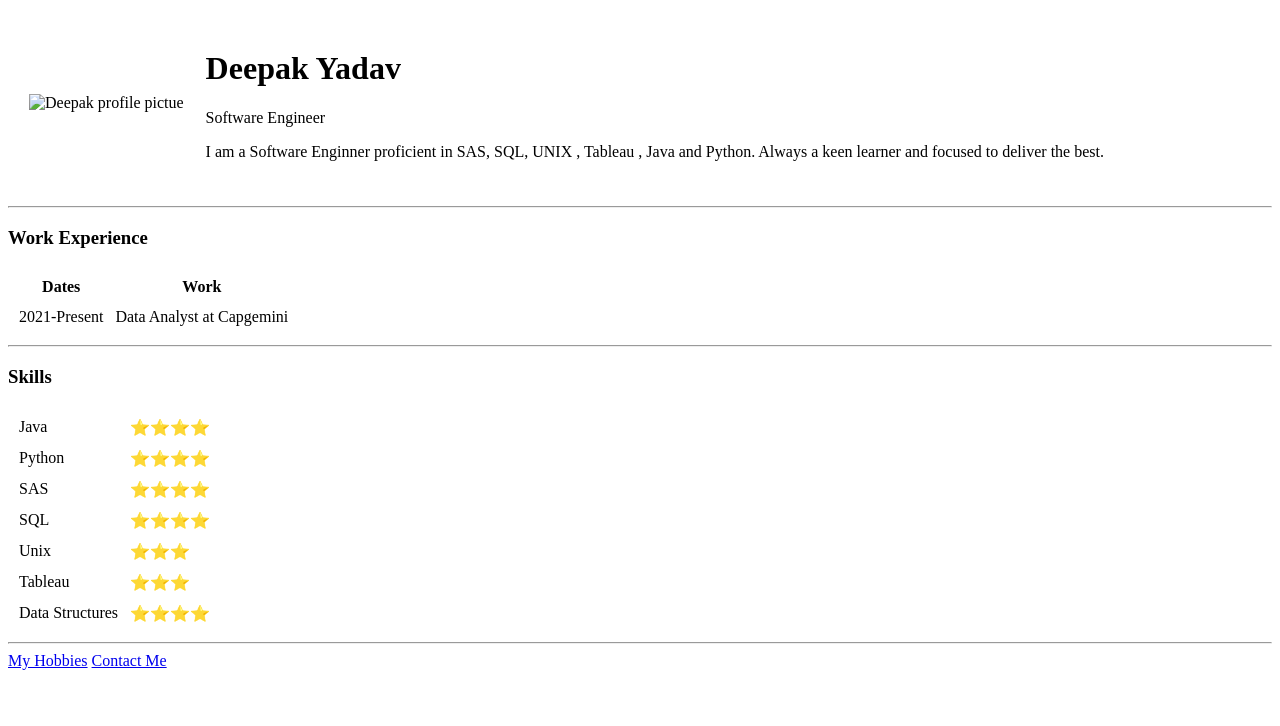
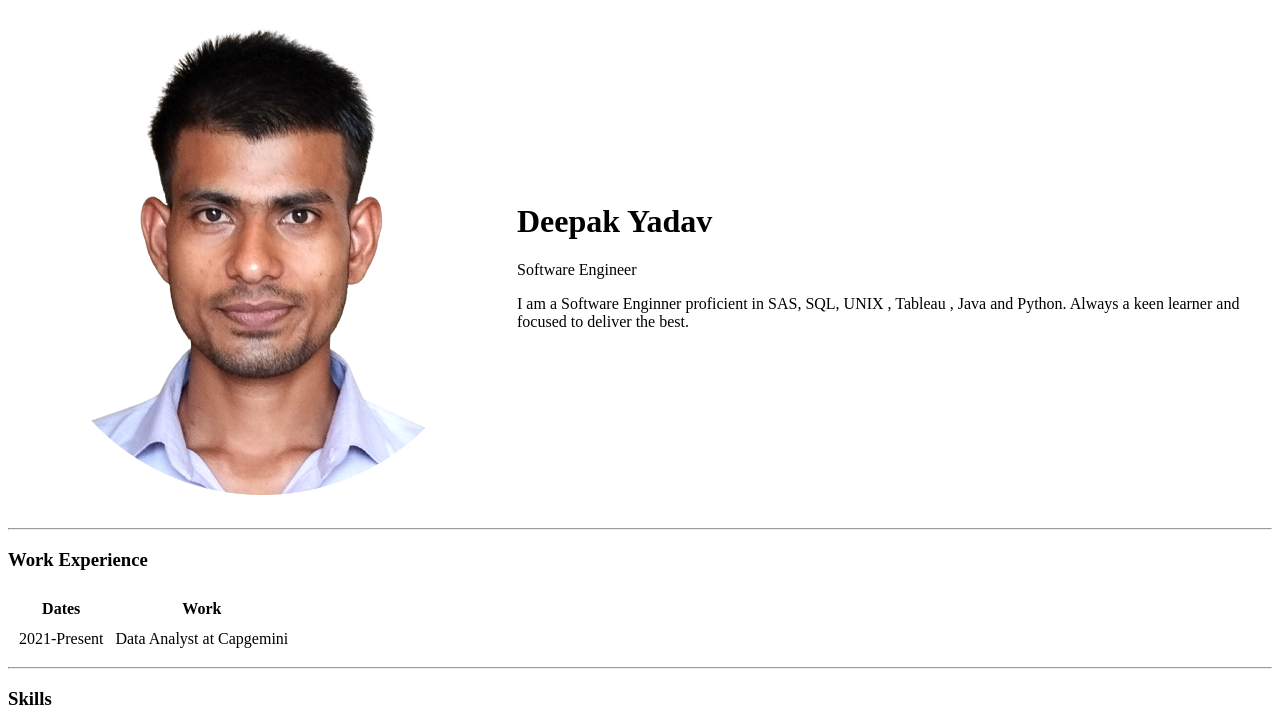
Before and after one commit to Deepak2k20/cv, a plain HTML site: page index.html in a window 1280 px wide. Shown: the top 726 px of the page. Drawn offline with Linux system fonts and the light colour scheme.

Commit message:
Image path updated

```diff
--- a/index.html
+++ b/index.html
@@ -7,7 +7,7 @@
     <body>
         <table  cellspacing="20">
             <tr>
-                <td><img src="images/Deepak Photo.png" alt="Deepak profile pictue"></td>
+                <td><img src="Deepak Photo.png" alt="Deepak profile pictue"></td>
                 <td><h1>Deepak Yadav</h1>
                     <p>Software Engineer</p>
                     <p>I am a Software Enginner proficient in SAS, SQL, UNIX , Tableau , Java and Python. Always a keen learner and focused to deliver the best.</p>
```
